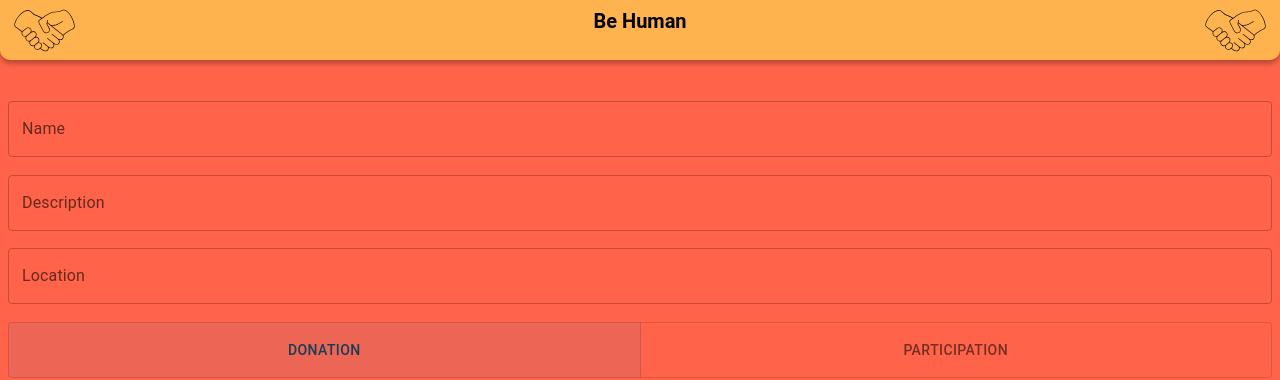
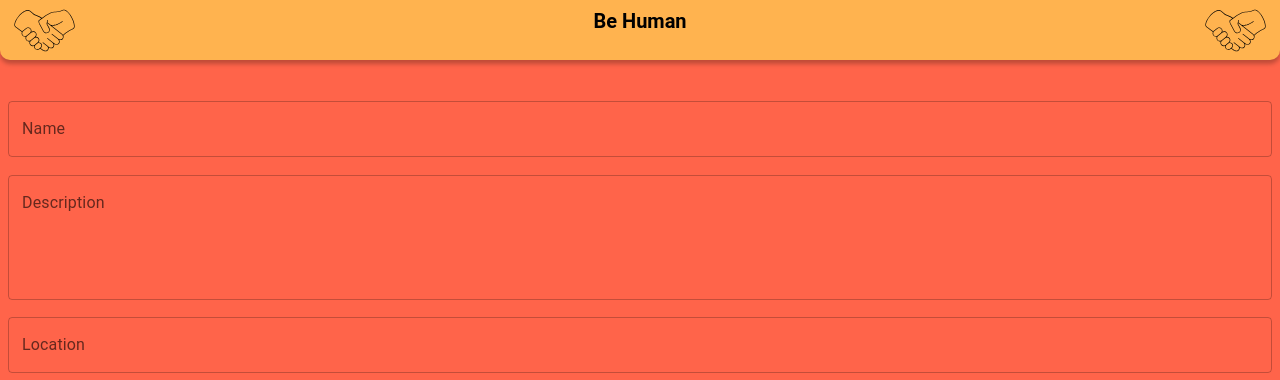
Before and after one commit to Ben-21/capstone-neuefische, a React (Vite) app in the folder frontend/: page /add-project in a window 1280 px wide. Shown: the top 380 px of the page. Built offline with nearby package versions, Linux system fonts and the light colour scheme; no server answers; the HTML template or start-up script is replaced by a standard one.

Commit message:
make description inputfield multiline

```diff
--- a/frontend/src/pages/AddEditProject.tsx
+++ b/frontend/src/pages/AddEditProject.tsx
@@ -172,7 +172,8 @@ export default function AddEditProject() {
                 <StyledTextField id="project-description" name="description" value={formData.description}
                                  onChange={handleChange}
                                  label="Description"
-                                 variant="outlined"/>
+                                 variant="outlined"
+                multiline rows={4}/>
                 <StyledTextField id="project-location" name="location" value={formData.location} onChange={handleChange}
                                  label="Location"
                                  variant="outlined"/>
```
